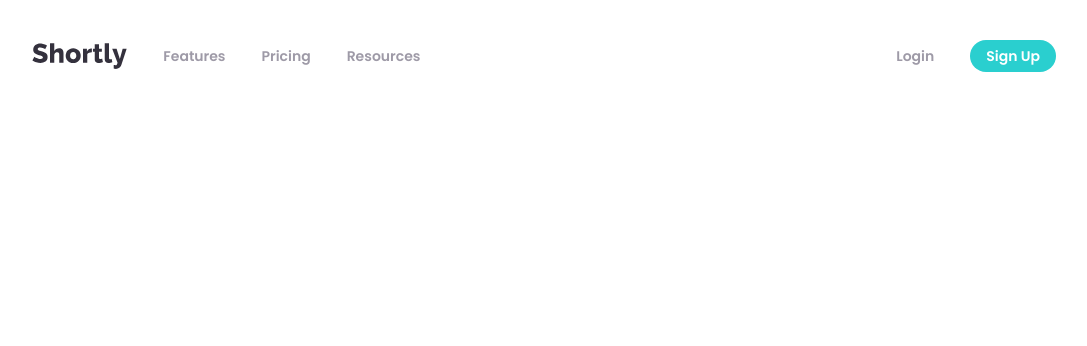
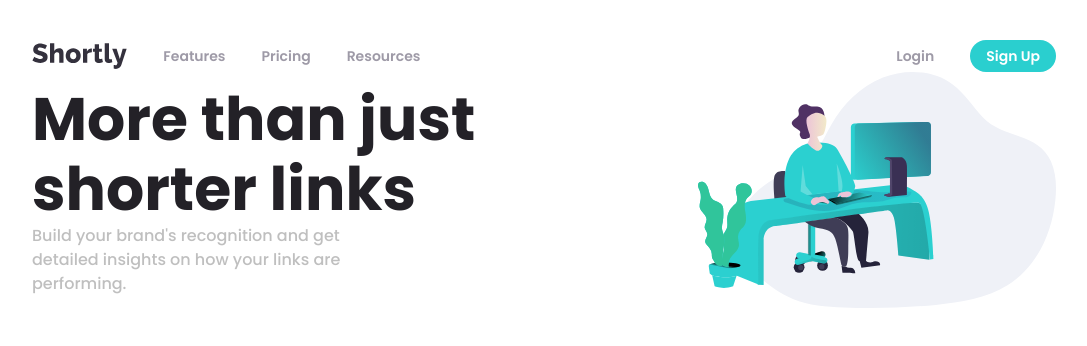
Before and after one commit to FriedAxons/url-shortening-api-landing-page, a React (Vite) app: page / in a window 1280 px wide. Shown: the top 346 px of the page, without its empty margins (96-1183 px from the left). Built offline with nearby package versions, Linux system fonts and the light colour scheme.

Commit message:
Style HeroSection component

```diff
--- a/src/App.tsx
+++ b/src/App.tsx
@@ -1,9 +1,11 @@
 import Navbar from "./components/Navbar";
+import HeroSection from "./components/HeroSection";
 
 const App = () => {
   return (
     <div className="lg:x-p mx-p">
       <Navbar />
+      <HeroSection />
     </div>
   );
 };
--- a/src/components/HeroSection.tsx
+++ b/src/components/HeroSection.tsx
@@ -0,0 +1,22 @@
+const HeroSection = () => {
+  return (
+    <div className="flex flex-row justify-between items-center">
+      <div>
+        <h1 className="w-[81%] leading-[70px] text-6xl font-bold text-verydarkviolet">
+          More than just shorter links
+        </h1>
+        <p className="w-[50%] text-gray font-medium">
+          Build your brand's recognition and get detailed insights on how your
+          links are performing.
+        </p>
+      </div>
+      <img
+        src="/url-shortening-api-landing-page/icons/illustration-working.svg"
+        alt="Working Illustration"
+        className="w-[35%]"
+      />
+    </div>
+  );
+};
+
+export default HeroSection;
```
